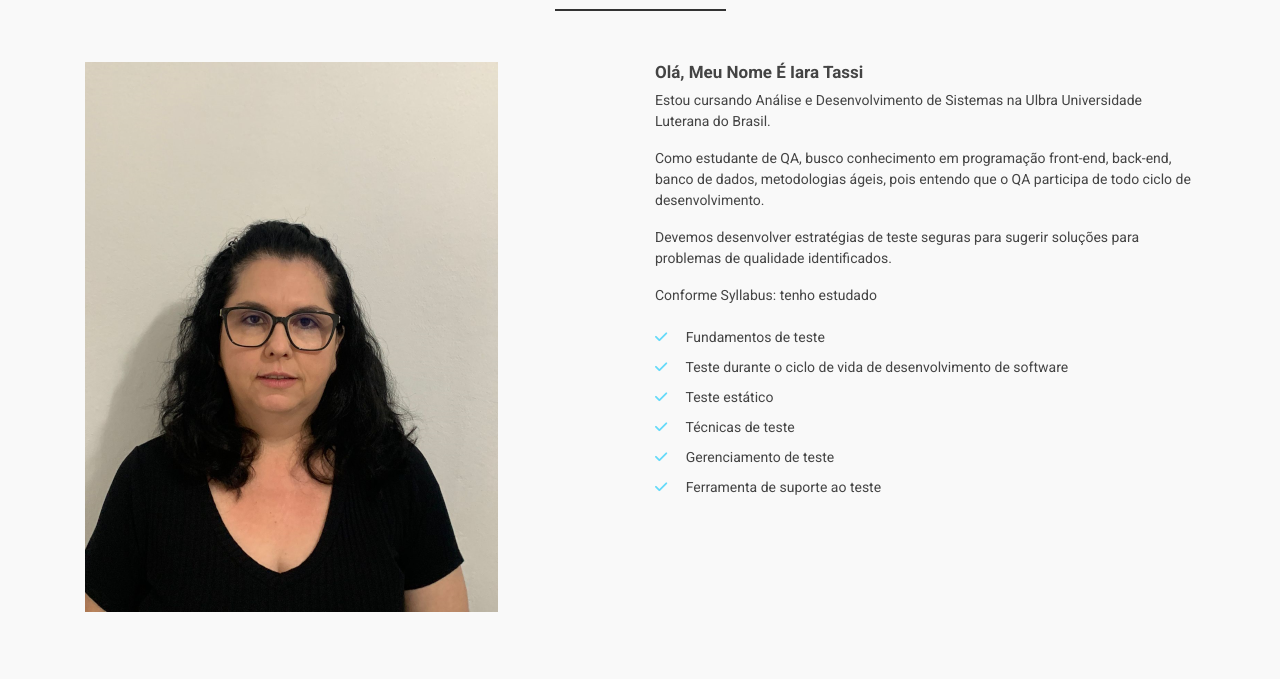
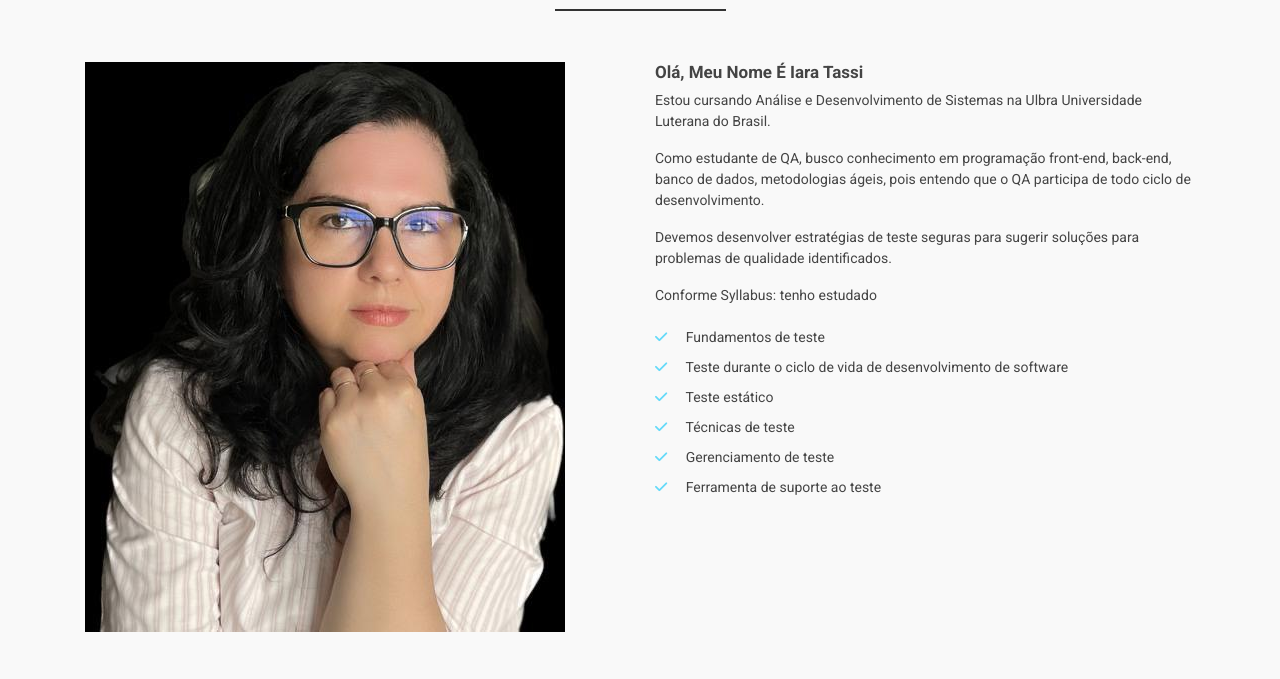
Before and after one commit to IaraTassi/portfolio-Iara, a plain HTML site: page index.html in a window 1280 px wide. Shown: the part 121-800 px from the top of the page. Drawn offline with nearby package versions, Linux system fonts and the light colour scheme; a script that the page names is missing.

Commit message:
Troca imag Iara

```diff
--- a/index.html
+++ b/index.html
@@ -59,7 +59,7 @@
               <h3 class="main-title">Estudante de QA</h3>
             </div>
             <div class="col-md-6">
-              <img class="img-fluid" src="img/imagem.png" alt="Foto Iara Tassi">
+              <img class="img-fluid" src="img/image-iaraTassi.jpeg" alt="Foto Iara Tassi">
             </div>
             <div class="col-md-6">
               <h1 class="about-title">Olá, meu nome é Iara Tassi</h1>
```
Also changed, not shown: Captura de Tela (121).png (deleted), Captura de Tela (159).png (added), img/image-iaraTassi.jpeg (added), img/imagem.png (deleted), portfolio.png (deleted).
